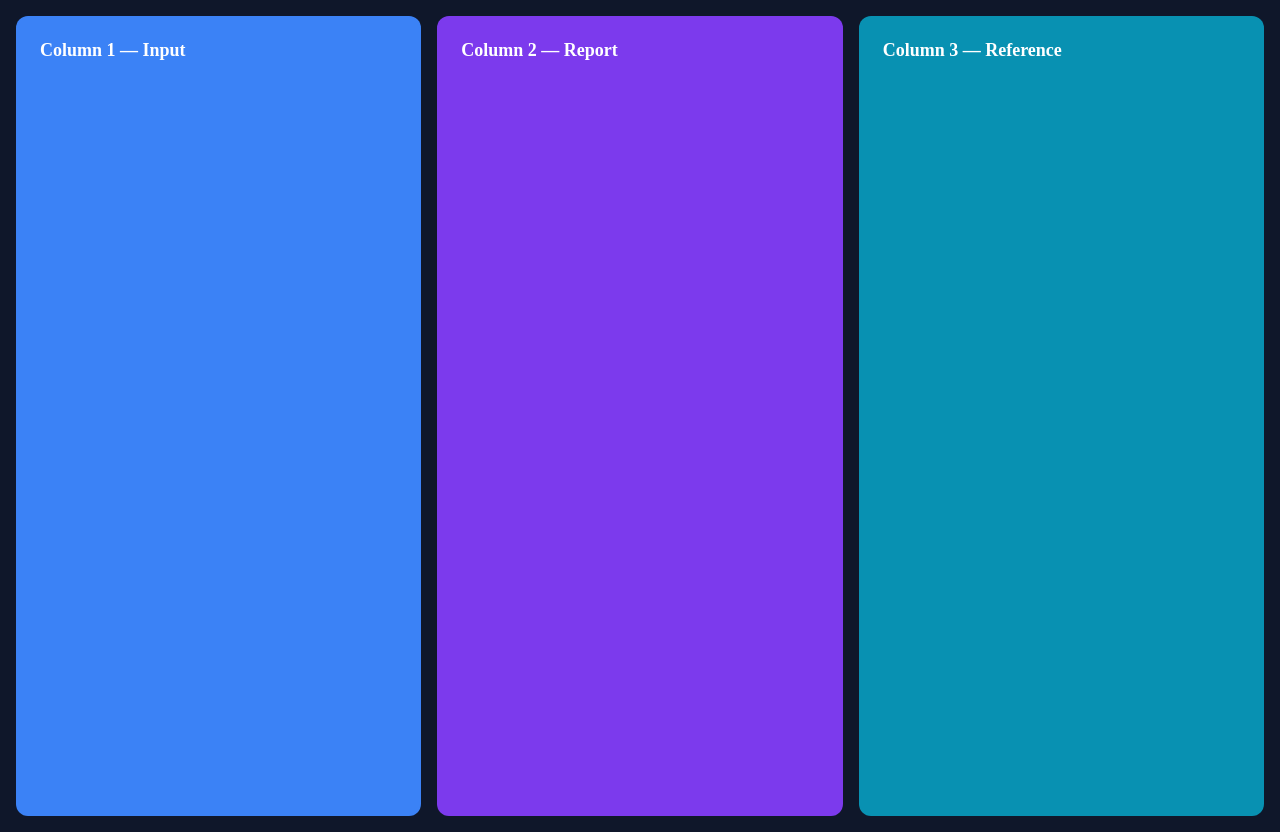
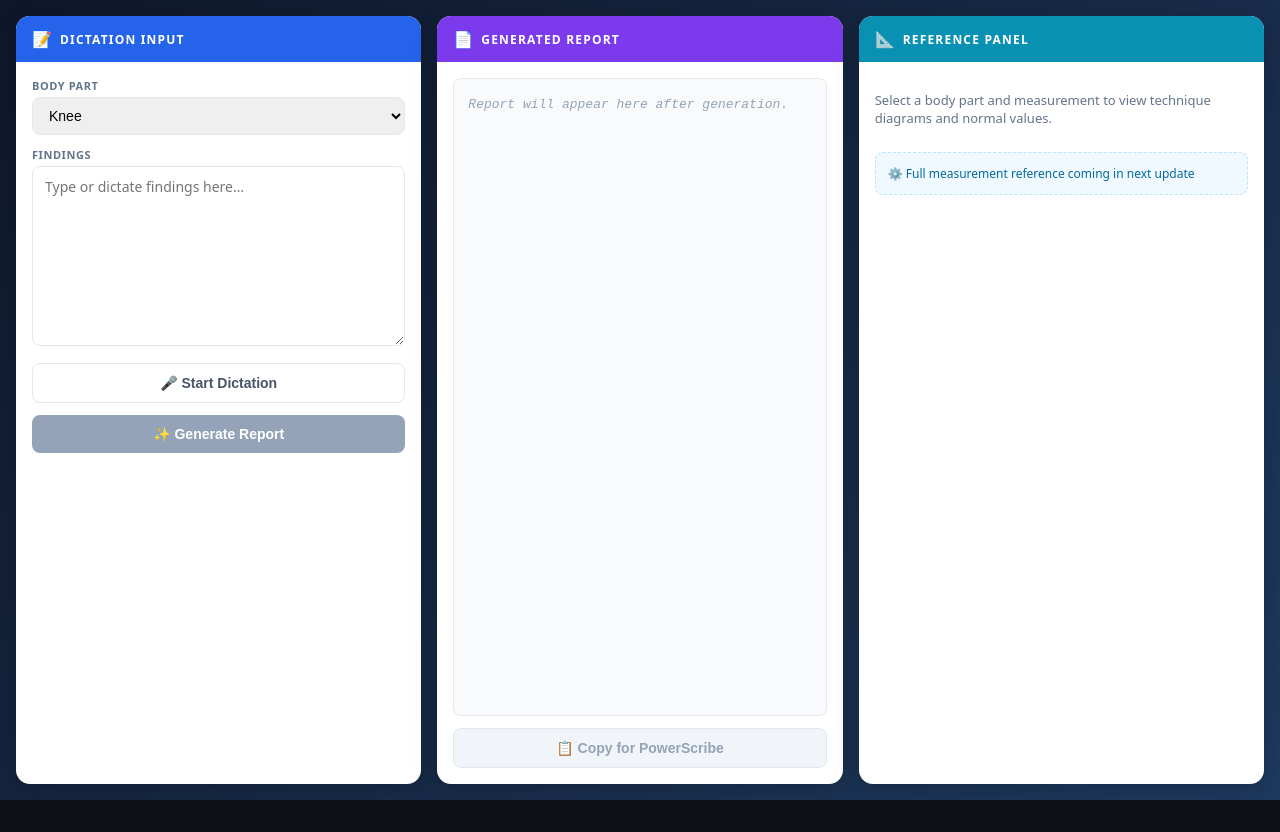
Before and after one commit to adamsinger82/MRI-Reporting, a Next.js app: page /dashboard in a window 1280 px wide. After the commit the page ends 800 px from the top, so only its background shows below. Built offline with nearby package versions, Linux system fonts and the light colour scheme.

Commit message:
Update page.js

```diff
--- a/src/app/dashboard/page.js
+++ b/src/app/dashboard/page.js
@@ -1,24 +1,76 @@
 'use client';
-
-export default function DashboardPage() {
-  return (
-    <div style={{
-      display: 'grid',
-      gridTemplateColumns: '1fr 1fr 1fr',
-      gap: '16px',
-      padding: '16px',
-      minHeight: '100vh',
-      background: '#0f172a',
-    }}>
-      <div style={{ background: '#3b82f6', borderRadius: '12px', padding: '24px', color: 'white', fontSize: '18px', fontWeight: 'bold' }}>
-        Column 1 — Input
+import{useState,useRef}from'react';
+export default function DashboardPage(){
+const[text,setText]=useState('');
+const[report,setReport]=useState('');
+const[loading,setLoading]=useState(false);
+const[listening,setListening]=useState(false);
+const[body,setBody]=useState('knee');
+const recRef=useRef(null);
+const bodies=['knee','shoulder','hip','wrist','elbow','ankle','spine','pelvis','foot'];
+const grid={display:'grid',gridTemplateColumns:'repeat(3,1fr)',gap:'16px',padding:'16px',minHeight:'100vh',background:'linear-gradient(135deg,#0f172a,#1e3a5f)',fontFamily:'system-ui,sans-serif',boxSizing:'border-box'};
+const col=(c)=>({background:'white',borderRadius:'14px',padding:'0',display:'flex',flexDirection:'column',overflow:'hidden',boxShadow:'0 4px 24px rgba(0,0,0,0.2)'});
+const hdr=(c)=>({background:c,padding:'12px 16px',display:'flex',alignItems:'center',gap:'8px'});
+const htxt={color:'white',fontWeight:'700',fontSize:'12px',textTransform:'uppercase',letterSpacing:'0.1em',margin:0};
+const bod={padding:'16px',display:'flex',flexDirection:'column',gap:'12px',flex:1};
+const inp={width:'100%',padding:'9px 12px',border:'1px solid #e2e8f0',borderRadius:'8px',fontSize:'14px',boxSizing:'border-box'};
+const btn=(bg,disabled)=>({width:'100%',padding:'11px',borderRadius:'8px',border:'none',background:disabled?'#94a3b8':bg,color:'white',fontSize:'14px',fontWeight:'600',cursor:disabled?'not-allowed':'pointer'});
+const generate=async()=>{
+  if(!text.trim())return;
+  setLoading(true);setReport('');
+  try{
+    const r=await fetch('https://api.anthropic.com/v1/messages',{method:'POST',headers:{'Content-Type':'application/json'},body:JSON.stringify({model:'claude-sonnet-4-6',max_tokens:1000,system:`You are an expert MSK radiologist. Generate a professional MRI report for a ${body} MRI. Use sections: TECHNIQUE, FINDINGS, IMPRESSION.`,messages:[{role:'user',content:`Body part: ${body}\nFindings: ${text}`}]})});
+    const d=await r.json();
+    setReport(d?.content?.[0]?.text||'Error generating report.');
+  }catch(e){setReport('Error. Please try again.');}
+  setLoading(false);
+};
+const toggleMic=()=>{
+  if(listening){recRef.current?.stop();setListening(false);return;}
+  const SR=window.SpeechRecognition||window.webkitSpeechRecognition;
+  if(!SR){alert('Speech recognition not supported.');return;}
+  try{
+    const rec=new SR();
+    rec.continuous=true;rec.interimResults=true;rec.lang='en-US';
+    let final='';
+    rec.onstart=()=>setListening(true);
+    rec.onresult=(e)=>{let interim='';for(let i=e.resultIndex;i<e.results.length;i++){const t=e.results[i][0].transcript;if(e.results[i].isFinal)final+=t+' ';else interim+=t;}setText(final+interim);};
+    rec.onerror=(e)=>{setListening(false);if(e.error==='not-allowed')alert('Microphone access denied.');};
+    rec.onend=()=>setListening(false);
+    rec.start();recRef.current=rec;
+  }catch(e){setListening(false);alert('Could not start microphone.');}
+};
+return(
+<div style={grid}>
+  <div style={col('#2563eb')}>
+    <div style={hdr('#2563eb')}><span style={{fontSize:16}}>📝</span><p style={htxt}>Dictation Input</p></div>
+    <div style={bod}>
+      <div><label style={{fontSize:11,fontWeight:600,color:'#64748b',textTransform:'uppercase',letterSpacing:'0.05em',display:'block',marginBottom:4}}>Body Part</label>
+        <select style={inp} value={body} onChange={e=>setBody(e.target.value)}>{bodies.map(b=><option key={b} value={b}>{b.charAt(0).toUpperCase()+b.slice(1)}</option>)}</select>
       </div>
-      <div style={{ background: '#7c3aed', borderRadius: '12px', padding: '24px', color: 'white', fontSize: '18px', fontWeight: 'bold' }}>
-        Column 2 — Report
+      <div><label style={{fontSize:11,fontWeight:600,color:'#64748b',textTransform:'uppercase',letterSpacing:'0.05em',display:'block',marginBottom:4}}>Findings</label>
+        <textarea style={{...inp,minHeight:180,resize:'vertical',lineHeight:1.6,fontFamily:'inherit',border:listening?'1.5px solid #ef4444':'1px solid #e2e8f0'}} value={text} onChange={e=>setText(e.target.value)} placeholder="Type or dictate findings here…"/>
       </div>
-      <div style={{ background: '#0891b2', borderRadius: '12px', padding: '24px', color: 'white', fontSize: '18px', fontWeight: 'bold' }}>
-        Column 3 — Reference
+      <button style={{...btn(listening?'#ef4444':'white',false),color:listening?'white':'#475569',border:'1px solid #e2e8f0'}} onClick={toggleMic}>{listening?'⏹ Stop Recording':'🎤 Start Dictation'}</button>
+      <button style={btn('linear-gradient(135deg,#2563eb,#1d4ed8)',loading||!text.trim())} onClick={generate} disabled={loading||!text.trim()}>{loading?'Generating…':'✨ Generate Report'}</button>
+    </div>
+  </div>
+  <div style={col('#7c3aed')}>
+    <div style={hdr('#7c3aed')}><span style={{fontSize:16}}>📄</span><p style={htxt}>Generated Report</p></div>
+    <div style={bod}>
+      <div style={{flex:1,padding:14,border:'1px solid #e2e8f0',borderRadius:8,fontSize:13,lineHeight:1.8,whiteSpace:'pre-wrap',overflowY:'auto',minHeight:300,background:'#f8fafc',fontFamily:"'Courier New',monospace"}}>
+        {loading?<span style={{color:'#94a3b8',fontStyle:'italic'}}>Generating…</span>:report||<span style={{color:'#94a3b8',fontStyle:'italic'}}>Report will appear here after generation.</span>}
       </div>
+      <button style={{...btn('#475569',!report),background:!report?'#f1f5f9':'white',color:!report?'#94a3b8':'#475569',border:'1px solid #e2e8f0'}} onClick={()=>{if(report)navigator.clipboard.writeText(report);}} disabled={!report}>📋 Copy for PowerScribe</button>
     </div>
-  );
+  </div>
+  <div style={col('#0891b2')}>
+    <div style={hdr('#0891b2')}><span style={{fontSize:16}}>📐</span><p style={htxt}>Reference Panel</p></div>
+    <div style={bod}>
+      <p style={{color:'#64748b',fontSize:13}}>Select a body part and measurement to view technique diagrams and normal values.</p>
+      <div style={{padding:'12px',background:'#f0f9ff',borderRadius:8,border:'1px dashed #bae6fd',color:'#0369a1',fontSize:12}}>⚙️ Full measurement reference coming in next update</div>
+    </div>
+  </div>
+</div>
+);
 }
```
